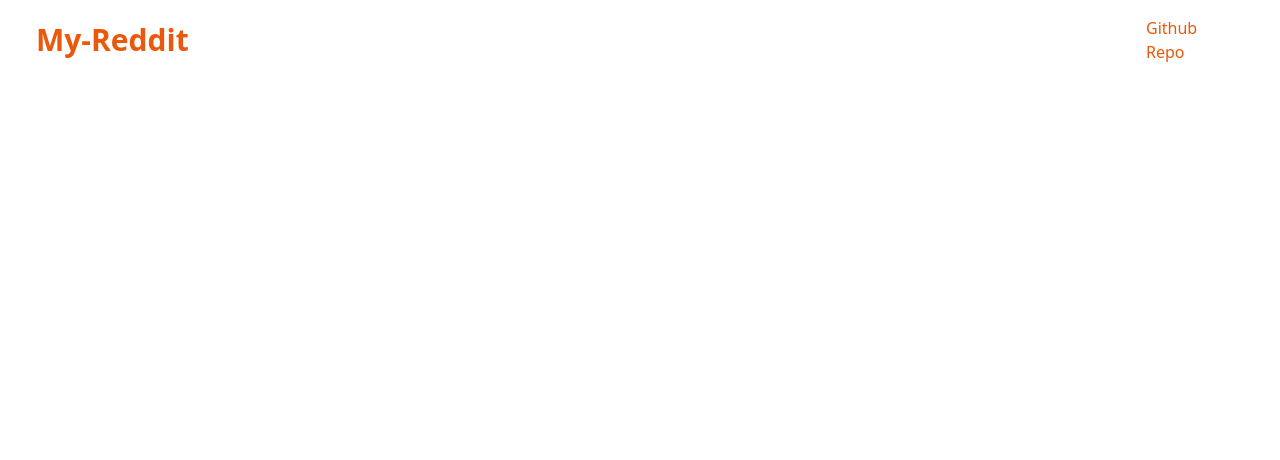
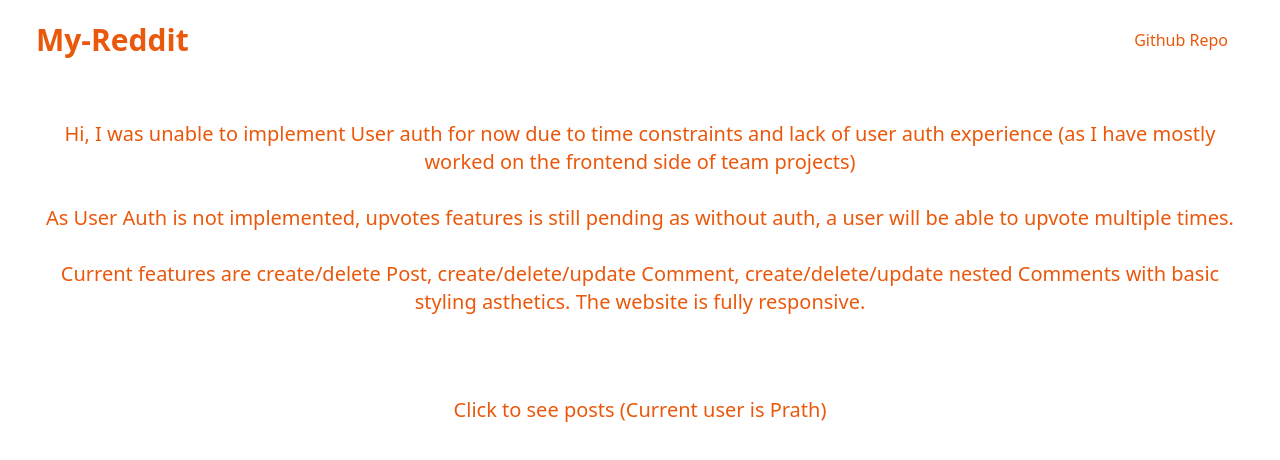
Before and after one commit to SafeTorpedo/reddit-clone, a React (Vite) app in the folder client/: page / in a window 1280 px wide. Shown: the top 460 px of the page. Built offline with nearby package versions, Linux system fonts and the light colour scheme.

Commit message:
minor: final touches

```diff
--- a/client/src/components/Navbar.tsx
+++ b/client/src/components/Navbar.tsx
@@ -1,5 +1,6 @@
 import React, { useState } from "react";
 import { AiOutlineClose, AiOutlineMenu } from "react-icons/ai";
+import { Link } from "react-router-dom";
 
 const Navbar = () => {
     const [nav, setNav] = useState(true);
@@ -9,7 +10,9 @@ const Navbar = () => {
 
     return (
         <div className="flex  justify-between items-center h-20 max-w-[1240px] mx-auto px-4 text-orange-600 ">
-            <h1 className="w-full text-3xl font-bold  ">My-Reddit</h1>
+            <Link to="/">
+                <h1 className="w-full text-3xl font-bold ">My-Reddit</h1>
+            </Link>
             <ul className="hidden md:flex">
                 <li className="p-4">
                     <a
@@ -35,9 +38,11 @@ const Navbar = () => {
                         : "fixed left-[-100%]"
                 }
             >
-                <h1 className="w-full text-3xl font-bold text-orange-600 m-8 p-6">
-                    My-Reddit
-                </h1>
+                <Link to="/">
+                    <h1 className="w-full text-3xl font-bold text-orange-600 m-8 p-6">
+                        My-Reddit
+                    </h1>
+                </Link>
                 <ul className="pt-12 uppercase p-4">
                     <li className="p-4">
                         <a
--- a/client/src/pages/Home.tsx
+++ b/client/src/pages/Home.tsx
@@ -1,10 +1,30 @@
+import { Link } from "react-router-dom";
 import Navbar from "../components/Navbar";
 
 const Home = () => {
     return (
         <>
             <Navbar />
-            <div className="flex justify-center items-center text-orange-600 "></div>
+            <div className="flex justify-center items-center text-orange-600 p-10 text-center font-medium text-xl ">
+                Hi, I was unable to implement User auth for now due to time
+                constraints and lack of user auth experience (as I have mostly
+                worked on the frontend side of team projects)
+                <br />
+                <br />
+                As User Auth is not implemented, upvotes features is still
+                pending as without auth, a user will be able to upvote multiple
+                times.
+                <br />
+                <br />
+                Current features are create/delete Post, create/delete/update
+                Comment, create/delete/update nested Comments with basic styling
+                asthetics. The website is fully responsive.
+            </div>
+            <div className="flex justify-center items-center text-orange-600 p-10 text-center font-medium text-xl ">
+                <Link to="/posts">
+                    Click to see posts (Current user is Prath)
+                </Link>
+            </div>
         </>
     );
 };
```
